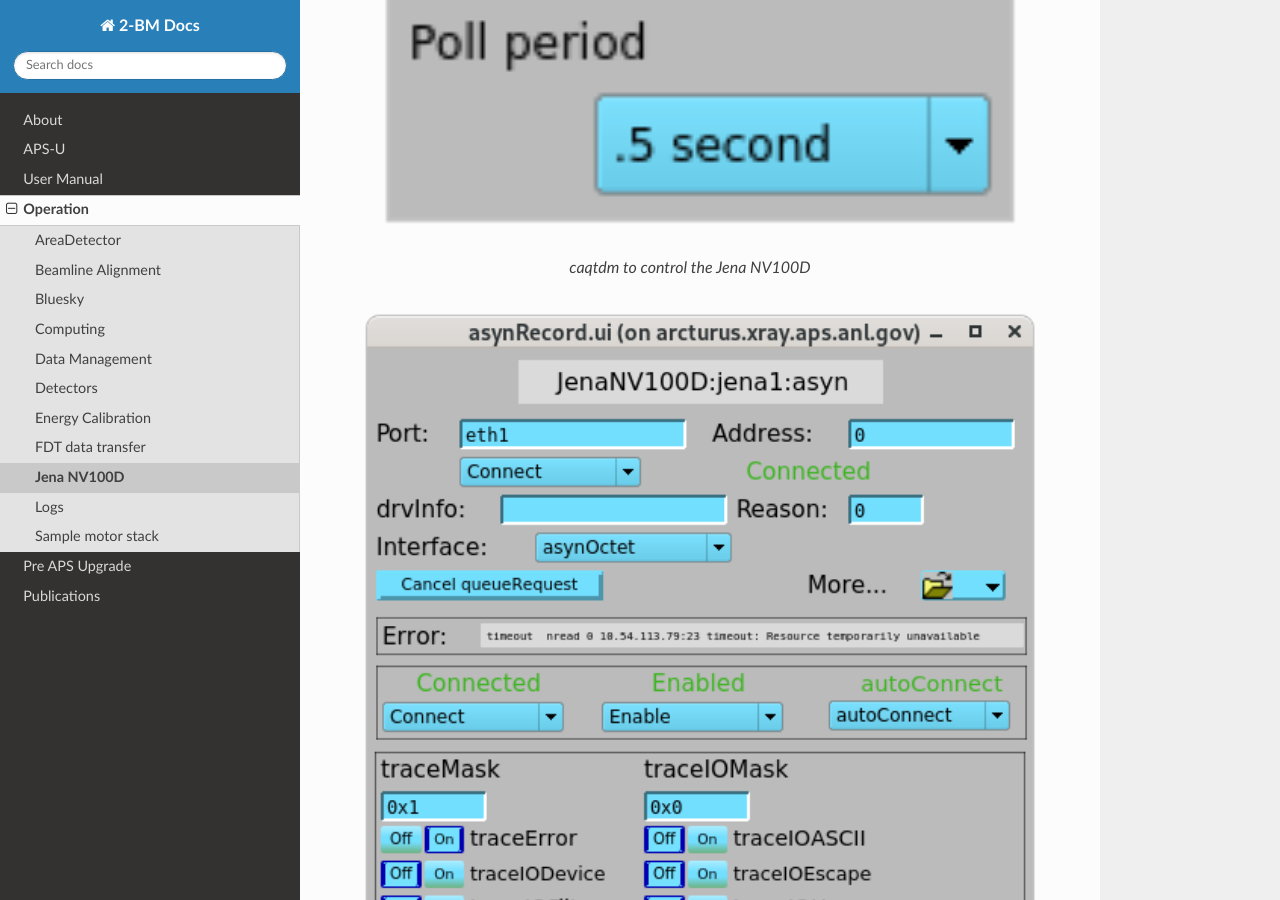
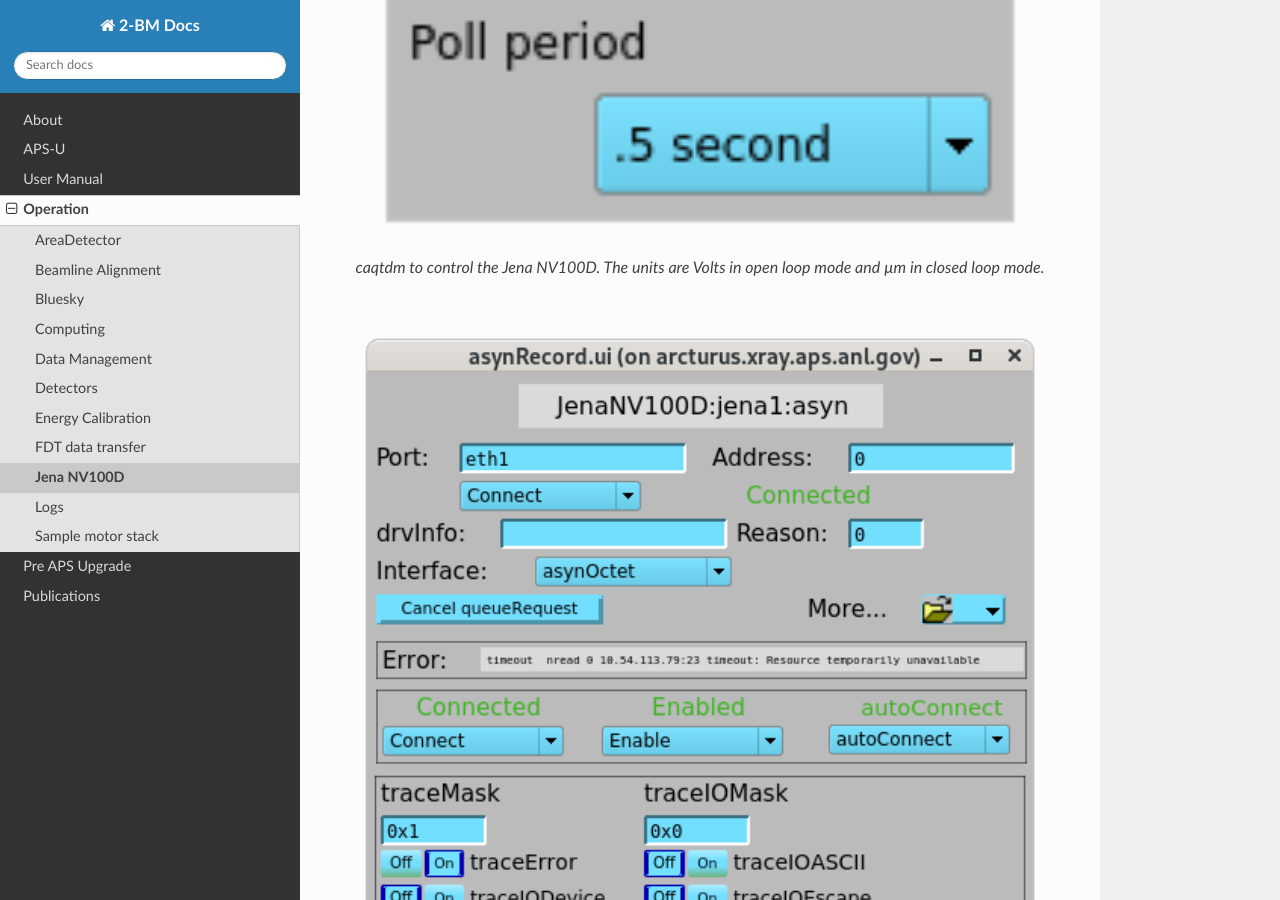
Before and after one commit to xray-imaging/2bm-docs, a Sphinx documentation site: the page built from docs/source/ops/item_027.rst, in a window 1280 px wide and 900 px high, scrolled down 2622 px. Built offline with Sphinx 7.4.7 and the Read the Docs theme 3.1.0, drawn with Linux system fonts in a browser that asks for light colours; the version number could not be read and is left out.

Commit message:
added units

```diff
--- a/docs/source/ops/item_027.rst
+++ b/docs/source/ops/item_027.rst
@@ -44,7 +44,7 @@
    :align: center
    :alt: jena_001
 
-   caqtdm to control the Jena NV100D
+   caqtdm to control the Jena NV100D. The units are Volts in open loop mode and µm in closed loop mode.
 
 
 .. figure:: ../img/jena_003.png
```
